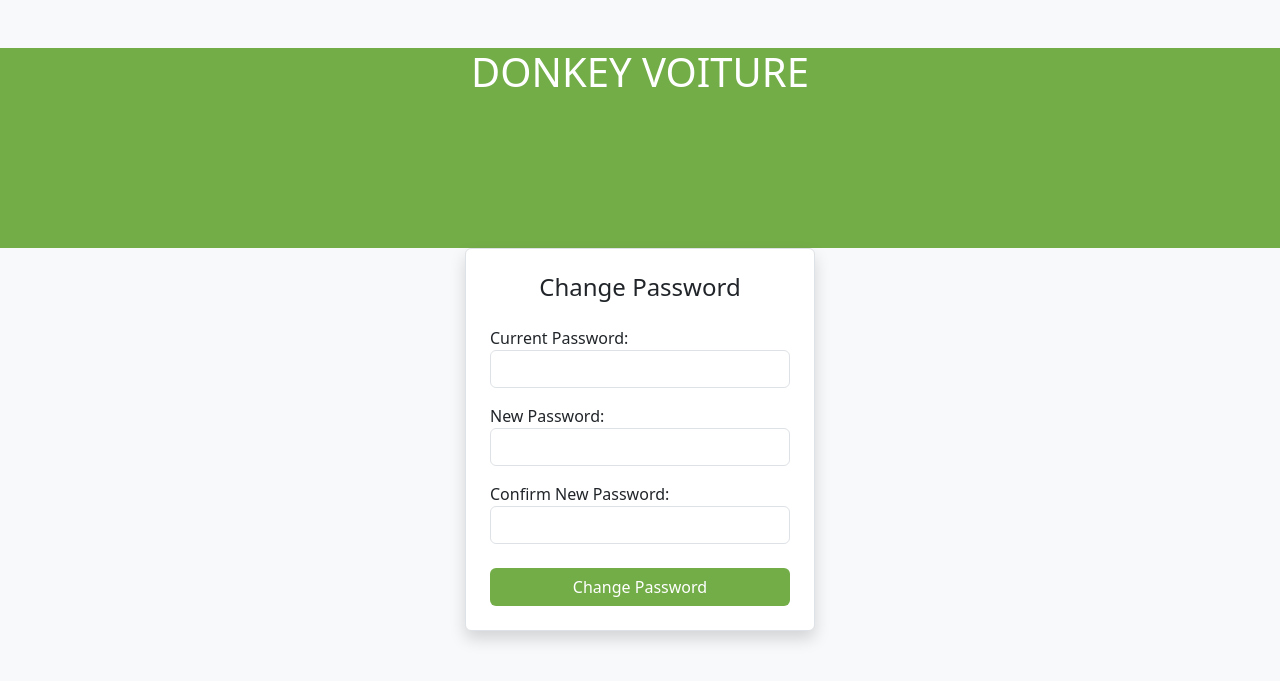
After one commit to IanoIe/donkey_voiture, a PHP site: page /views/changePassword.php in a window 1280 px wide. The commit adds this page. Shown: the top 681 px of the page. Run offline with PHP 8.4, Linux system fonts and the light colour scheme.

Commit message:
Added functionality that allows user to change password

```diff
--- /dev/null
+++ b/views/changePassword.php
@@ -0,0 +1,52 @@
+<?php
+session_start();
+$message = $_SESSION['message'] ?? '';
+unset($_SESSION['message']);
+?>
+<!DOCTYPE html>
+<html lang="en">
+<head>
+    <meta charset="UTF-8">
+    <meta name="viewport" content="width=device-width, initial-scale=1.0">
+    <link rel="stylesheet" href="https://cdn.jsdelivr.net/npm/bootstrap@5.3.0-alpha1/dist/css/bootstrap.min.css">
+    <title>Change Password</title>
+</head>
+<body class="bg-light">
+    <section style="background-color: #73AD48; height: 200px; width:100%;">
+        <h1 class="text-white text-center mt-5">DONKEY VOITURE</h1>
+    </section>
+
+    <div class="container vh-80 d-flex justify-content-center align-items-center">
+        <div class="mx-auto" style="width: 350px;">
+            <form method="POST" action="/myAccountIndex.php?action=changePassword" class="border rounded p-4 shadow bg-white">
+                <?php if (!empty($message)): ?>
+                <div class="alert alert-info"><?= htmlspecialchars($message) ?></div>
+                <?php endif; ?>
+
+                <h4 class="text-center mb-4">Change Password</h4>
+
+                <div class="form-group mb-3">
+                    <label for="current_password">Current Password:</label>
+                    <input type="password" name="current_password" id="current_password" class="form-control" required>
+                </div>
+
+                <div class="form-group mb-3">
+                    <label for="new_password">New Password:</label>
+                    <input type="password" name="new_password" id="new_password" class="form-control" required>
+                </div>
+
+                <div class="form-group mb-4">
+                    <label for="confirm_password">Confirm New Password:</label>
+                    <input type="password" name="confirm_password" id="confirm_password" class="form-control" required>
+                </div>
+
+                <div class="text-center">
+                    <button type="submit" class="btn text-white w-100" style="background-color: #73AD48" name="change_password">Change Password </button>
+                </div>
+            </form>
+        </div>
+    </div>
+
+
+</body>
+</html>
--- a/views/myAccount.php
+++ b/views/myAccount.php
@@ -75,7 +75,7 @@ if (!isset($_SESSION['user']['id'])) {
             </div>
             <div class="d-flex gap-2 mt-3">
                 <a href="modifier.php" class="btn btn-primary">Edit</a>
-                <a href="changer_mdp.php" class="btn btn-warning">Change password</a>
+                <a href="/myAccountIndex.php?action=changePassword" class="btn btn-warning">Change password</a>
                 <form method="post" action="/myAccountIndex.php" onsubmit="return confirm('Are you sure you want to delete your account? This action is irreversible.');">
                     <button type="submit" name="delete_account" class="btn btn-danger">Delete my account</button>
                 </form>
```
Also changed, not shown: controller/myAccountController.php (+50 -0 lines), models/MyAccount.php (+44 -0 lines), myAccountIndex.php (+12 -1 lines).
